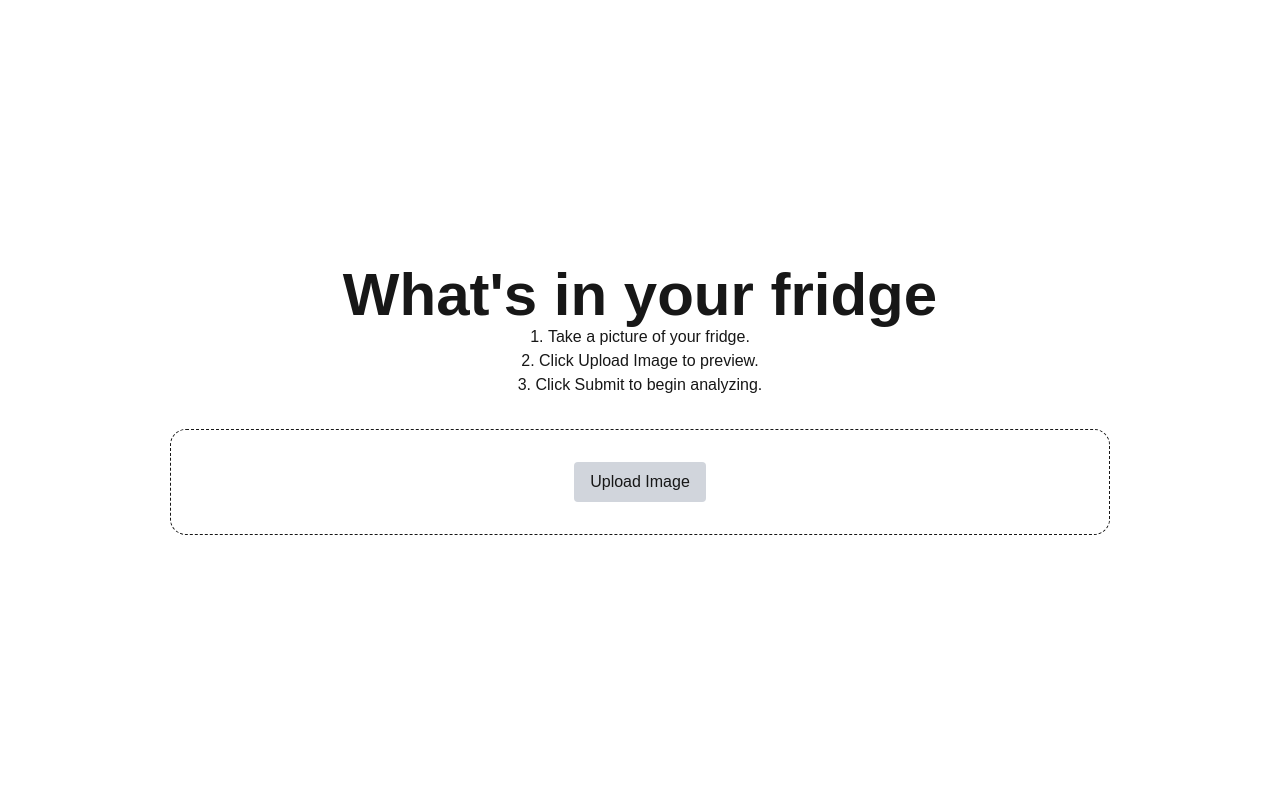
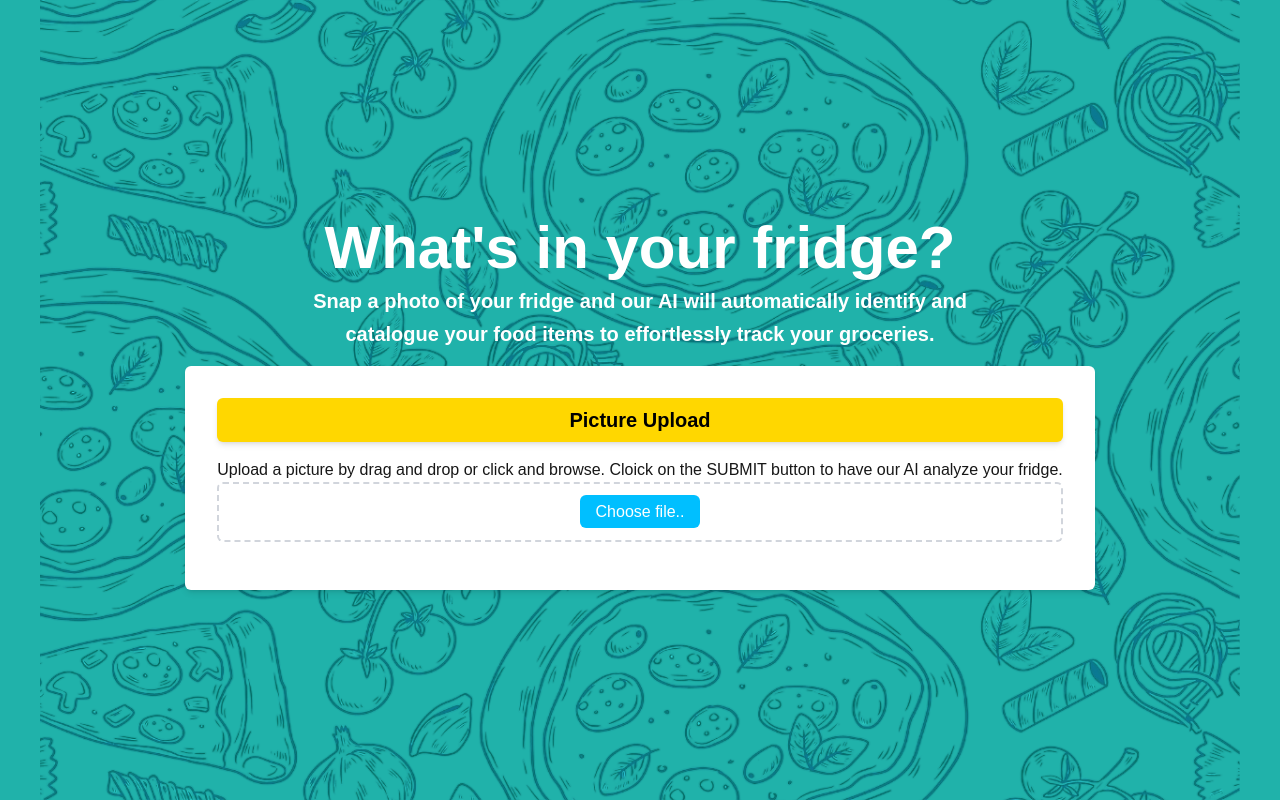
Before and after one commit to albert-808/ai-fridge-detector, a Next.js app: page / in a window 1280 px wide. Built offline with nearby package versions, Linux system fonts and the light colour scheme.

Commit message:
Updated styling to app

```diff
--- a/app/components/ImageHandler.tsx
+++ b/app/components/ImageHandler.tsx
@@ -5,7 +5,9 @@ import IngredientsRender from "./IngredientsRender";
 export default function ImageHandler() {
   const [imagePreview, setImagePreview] = useState<string | null>(null);
   const [resultOutput, setResultOutput] = useState("");
+  const [statusMessages, setStatusMessages] = useState("");
   const [errorMessage, setErrorMessage] = useState("");
+  const [isGridVisible, setIsGridVisible] = useState(false);
 
   // Image is set as a base64 payload
   const handleImageChange = (event: React.ChangeEvent<HTMLInputElement>) => {
@@ -23,6 +25,7 @@ export default function ImageHandler() {
   };
 
   const handleSubmit = async () => {
+    setIsGridVisible(true);
     if (!imagePreview) {
       setErrorMessage("No image found. Please upload an image.");
       return;
@@ -52,67 +55,91 @@ export default function ImageHandler() {
   };
 
   return (
-    <div>
-      <div>
-        <h1 className="text-center text-6xl font-bold max-lg:text-5xl max-md:text-4xl max-[370px]:text-3xl">
-          What's in your fridge
+    <div className="bg-[#20b2aa] bg-[url(/bg_pizza.png)] bg-center bg-no-repeat bg-blend-overlay font-sans flex justify-center items-center min-h-screen md:bg-contain sm:bg-cover">
+      <div className="container">
+        <div className="text-center">
+          <h1 className="text-6xl text-white font-extrabold leading-tight max-lg:leading-snug max-md:leading-normal max-[370px]:leading-relaxed">
+            What's in your fridge?
           </h1>
-        <ol className="list-inside list-decimal text-center font-mono">
-          <li>Take a picture of your fridge.</li>
-          <li>Click Upload Image to preview.</li>
-          <li>Click Submit to begin analyzing.</li>
-        </ol>
+          <p className="text-lg font-bold text-white mx-auto max-w-2xl sm:text-xl pb-4 leading-relaxed">
+            {" "}
+            Snap a photo of your fridge and our AI will automatically identify
+            and catalogue your food items to effortlessly track your groceries.{" "}
+          </p>
         </div>
-      {/* Form to upload an image */}
-      <div className="w-[940px] max-lg:w-full flex flex-col items-center bg-white border border-dashed rounded-2xl p-8 mt-8 gap-4">
-        <form className="flex flex-col gap-4 items-center">
-          <div className="flex items-center justify-center w-full">
-            <label
-              htmlFor="file-upload"
-              className="bg-gray-300 hover:bg-gray-200 text-gray-00 py-2 px-4 rounded cursor-pointer"
+        <div className="container mx-auto max-w-7xl flex justify-center">
+          <div
+            className={
+              isGridVisible
+                ? "grid grid-cols-1 gap-8 lg:grid-cols-2"
+                : "grid-cols-1"
+            }
           >
-              Upload Image
-            </label>
+            <div className="bg-white backdrop-blur-sm p-8 w-[400px] text-center shadow-md rounded-md relative z-10 w-full h-full">
+              <div className="bg-[#ffd700] text-black p-2 mb-4 shadow-md rounded-md w-full">
+                <h2 className="text-xl font-semibold">Picture Upload</h2>
+              </div>
+
+              <p>
+                Upload a picture by drag and drop or click and browse. Cloick on
+                the SUBMIT button to have our AI analyze your fridge.
+              </p>
+
+              <div
+                id="uploadArea"
+                className="border-2 border-dashed border-gray-300 p-4 mb-4 rounded-md cursor-pointer hover:border-gray-400 transition-colors duration-200"
+              >
                 <input
-              id="file-upload"
                   type="file"
-              accept="image/*"
+                  id="fileInput"
+                  multiple
                   className="hidden"
                   onChange={handleImageChange}
                 />
-          </div>
+
                 {/* Preview uploaded image */}
                 {imagePreview && (
-            <div className="mt-4">
+                  <div className="flex justify-center mt-4">
                     <img
                       src={imagePreview}
                       alt="Preview"
-                className="max-w-xs max-h-64 rounded-lg shadow-md"
+                      className="max-w-xs max-h-64 rounded-lg  pb-4"
                     />
                   </div>
                 )}
-        </form>
+                <label
+                  htmlFor="fileInput"
+                  className="bg-[#00bfff] hover:bg-blue-600 transition-colors duration-200 text-white rounded-md cursor-pointer px-4 py-2"
+                >
+                  Choose file..
+                </label>
               </div>
+
               {/* Submit image for analyzing */}
               {imagePreview && (
                 <button
-          className="bg-blue-500 hover:bg-blue-700 text-white font-bold py-2 px-4 rounded"
+                  className="bg-[#008000] hover:bg-green-300 transition-colors duration-200 text-white font-bold rounded w-full cursor-pointer py-2 px-4"
                   type="submit"
                   onClick={handleSubmit}
                 >
                   Submit
                 </button>
               )}
+            </div>
+
+            {resultOutput && (
+              <div className="h-full">
+                <IngredientsRender result={resultOutput} />
+              </div>
+            )}
             {errorMessage && (
               <div className="text-xl font-bold text-red-20">
                 ERROR: {errorMessage}
               </div>
             )}
-      {resultOutput && (
-        <div className="mt-8">
-          <IngredientsRender result={resultOutput} />
           </div>
-      )}
+        </div>
+      </div>
     </div>
   );
 }
--- a/app/components/IngredientsRender.tsx
+++ b/app/components/IngredientsRender.tsx
@@ -22,10 +22,6 @@ export default function IngredientsRender(
 ) {
   const [parsedJson, setParsedJson] = useState<IngredientList | null>(null);
 
-  console.log("Rendering ingredient list");
-  console.log(typeof ingredientResponse);
-  console.log(ingredientResponse);
-
   useEffect(() => {
     if (ingredientResponse) {
       setParsedJson(cleanAndParseJson(ingredientResponse.result));
@@ -43,22 +39,22 @@ export default function IngredientsRender(
     });
 
   return (
-    <div className="justify-center bg-white rounded-lg shadow-md p-4 w-full max-w-2xl">
+    <div className="justify-center bg-white rounded-lg shadow-md p-4 h-full max-w-2xl">
       <h2 className="text-xl font-semibold mb-1">Fridge Contents </h2>
       <h3 className="text-s text-gray-400 mb-4">
         {ingredientList.length} Ingredients
       </h3>
-      <div className="overflow-x-auto">
-        <table className="min-w-full divide-y divide-gray-200">
+      <div className="scrollbar-thin scrollbar-track-transparent scrollbar-thumb-blue-300 hover:scrollbar-thumb-blue-500 min-h-0 flex-1 overflow-y-auto pt-4 max-h-[550px]">
+        <table className="min-w-full divide-y divide-gray-200 border-collapse">
           <thead className="bg-gray-50">
-            <tr>
-              <th className="px-6 py-3 text-left text-xs font-medium text-gray-500 uppercase tracking-wider">
+            <tr className="bg-[#ffd700] text-black">
+              <th className="px-6 py-3 text-left text-xs font-medium font-bold uppercase tracking-wider">
                 Category
               </th>
-              <th className="px-6 py-3 text-left text-xs font-medium text-gray-500 uppercase tracking-wider">
+              <th className="px-6 py-3 text-left text-xs font-medium font-bold uppercase tracking-wider">
                 Ingredient
               </th>
-              <th className="px-6 py-3 text-left text-xs font-medium text-gray-500 uppercase tracking-wider">
+              <th className="px-6 py-3 text-left text-xs font-medium font-bold uppercase tracking-wider">
                 Quantity
               </th>
             </tr>
--- a/app/page.tsx
+++ b/app/page.tsx
@@ -4,7 +4,7 @@ import ImageHandler from "./components/ImageHandler";
 
 export default function Home() {
   return (
-    <div className="grid grid-rows-1 items-center justify-items-center min-h-screen p-8 pb-20 gap-16 sm:p-20">
+    <div>
       <ImageHandler />
     </div>
   );
```
Also changed, not shown: public/bg_pizza.png (added). Lines whose indentation alone changed are shown as unchanged.
